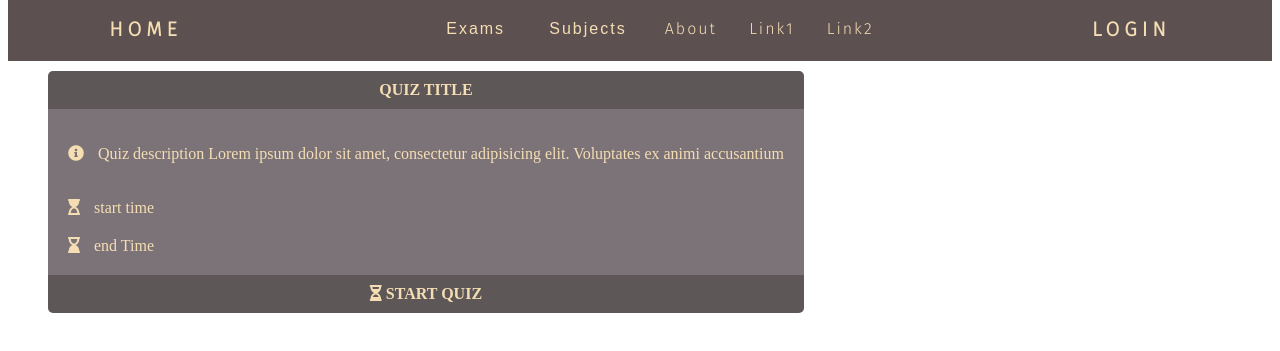
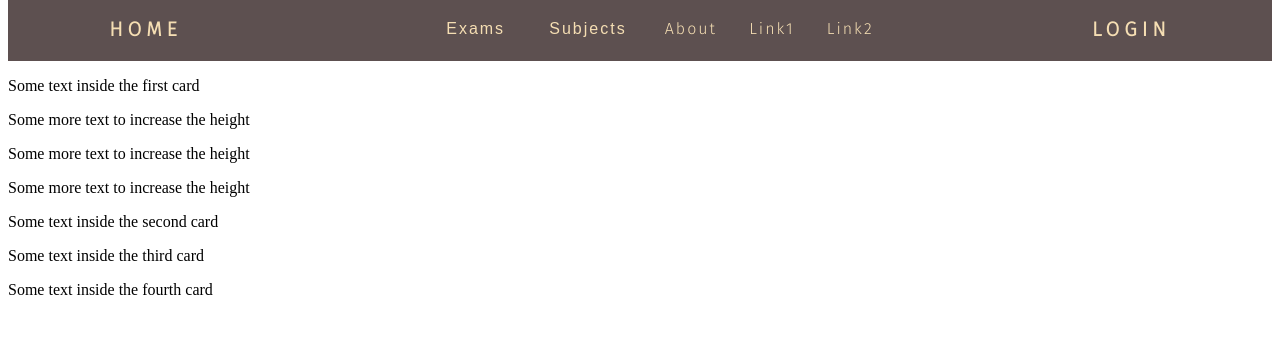
Before and after one commit to ummaar/JKexamsquest, a plain HTML site: page Index.html in a window 1280 px wide. Shown: the part 215-566 px from the top of the page. Drawn offline with Linux system fonts and the light colour scheme.

Commit message:
updated css

```diff
--- a/Index.html
+++ b/Index.html
@@ -6,8 +6,8 @@
         <meta name="description" content="">
         <meta name="viewport" content="width=device-width, initial-scale=1">
         <link rel="stylesheet" href="styles.css">
+        <link href="https://fonts.googleapis.com/css2?family=Fira+Sans:wght@300&display=swap" rel="stylesheet">
 
-        <link href="https://fonts.googleapis.com/css2?family=Fira+Sans:wght@300&display=swap" rel="stylesheet">
     </head>
 
     <body>
@@ -80,40 +80,31 @@
 
 
 <!-- display quiz section -->
-<card>
-    <div class="quizcard">
-        <div class="quizcardheader">
-            <b>Quiz Title</b>
-        </div>
-        <div class="quizcardbody">
-
-            <div>
-
-                <p><span class="fa fa-info-circle"></span> Quiz description Lorem ipsum dolor sit amet, consectetur adipisicing elit. Voluptates ex animi accusantium </p>
-            </div>
-            <div>
-                <span class="fa fa-hourglass-start"></span>
-                start time
-            </div>
-            <div>
-                <span class="fa fa-hourglass-end"></span>
-                end Time
-            </div>
-
-
-        </div>
-        <div class="quizcardfooter">
-            <div>
-                <span class="fa fa-hourglass-half"></span>
-                <b><a href="#">start Quiz</a></b>
-            </div>
-        </div>
-
-
-
+<div class="card-deck">
+    <div class="card bg-primary">
+      <div class="card-body text-center">
+        <p class="card-text">Some text inside the first card</p>
+        <p class="card-text">Some more text to increase the height</p>
+        <p class="card-text">Some more text to increase the height</p>
+        <p class="card-text">Some more text to increase the height</p>
+      </div>
     </div>
-
-</card>
+    <div class="card bg-warning">
+      <div class="card-body text-center">
+        <p class="card-text">Some text inside the second card</p>
+      </div>
+    </div>
+    <div class="card bg-success">
+      <div class="card-body text-center">
+        <p class="card-text">Some text inside the third card</p>
+      </div>
+    </div>
+    <div class="card bg-danger">
+      <div class="card-body text-center">
+        <p class="card-text">Some text inside the fourth card</p>
+      </div>
+    </div>
+  </div>
 
 
 <!-- display quiz section -->
--- a/styles.css
+++ b/styles.css
@@ -272,76 +272,3 @@ li {
 
 
 /* card */
-
-
-.quizcard{
- display: flex;
- border-radius: 5px;
- flex-direction: column;
-background-color: #5e5757;
- width: 25%;
- margin-left: 30px;
- flex-basis: content;
-color: wheat;
-
-
-}
-.quizcardbody{
-  display: flex;
-  flex-direction: column;
-
-  width: 100%;
-}
-.quizcardheader{
-  padding: 10px;
-
-  text-align: center;
-  text-transform: uppercase;
-}
-.quizcardbody div{
-
-  padding:10px;
-  border-bottom-width:100% ;
-
-
-}
-
-
-.quizcardbody{
-
-  background-color: rgba(236, 216, 241, 0.212);
-  padding: 10px;
-  height: auto;
-  text-align:justify-content;
-}
-.quizcardfooter{
-
-  padding: 10px;
-  text-transform: uppercase;
-  text-align: center;
-}
-.quizcardfooter a{
-  color:wheat;
-}
-.quizcardbody .fa{
-  margin-right: 10px;
-}
-
-card{
-  display: flex;
-  flex-direction: row;
-  padding: 10px;
-
-}
-
-@media only screen and (max-width: 735px) {
-  card{
-    display: flex;
-    flex-direction: column;
-
-  }
-  .quizcard{
-    width: fit-content;
-  }
-
-}
```
